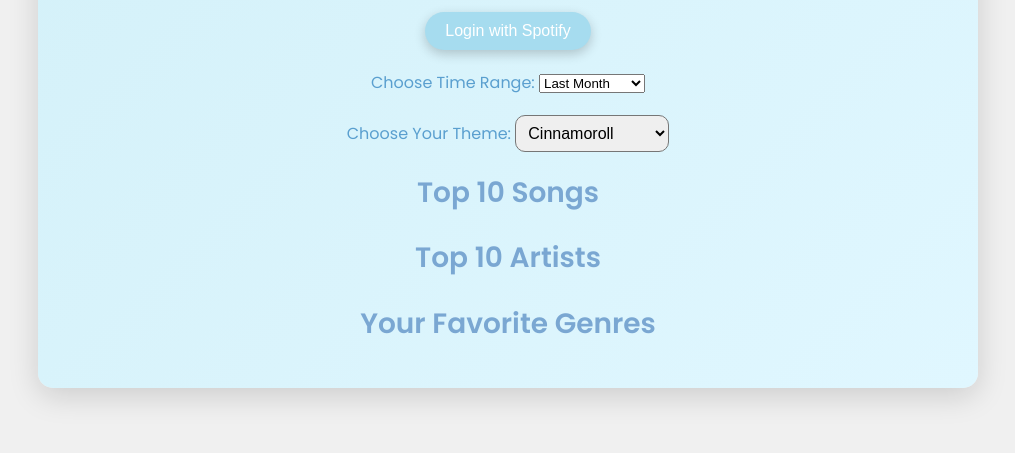
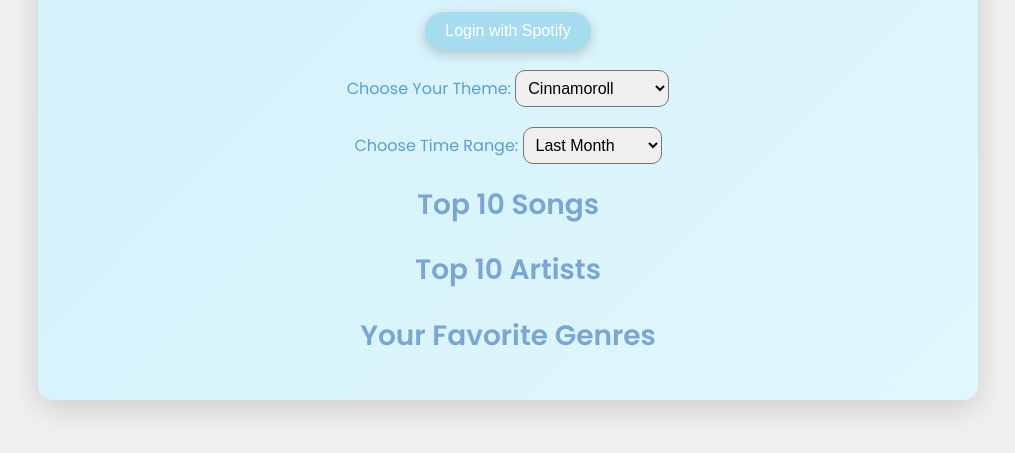
Before and after one commit to fuyodoru/spotify-sanrio-wrapped, a plain HTML site: page index.html in a window 1280 px wide. Shown: the part 127-580 px from the top of the page, without its empty margins (132-1147 px from the left). Drawn offline with Linux system fonts and the light colour scheme.

Commit message:
Update index.html

```diff
--- a/index.html
+++ b/index.html
@@ -65,11 +65,11 @@
       transition: background-color 0.3s;
     }
 
-    .theme-selector {
+    .theme-selector, .time-range-selector {
       margin: 20px;
     }
 
-    .theme-selector select {
+    .theme-selector select, .time-range-selector select {
       padding: 8px;
       border-radius: 10px;
       font-size: 16px;
@@ -161,15 +161,6 @@
       <button id="login-btn">Login with Spotify</button>
       <button id="get-data-btn" style="display: none;">Show My Wrapped</button>
     </div>
-  <div class="time-range-selector">
-  <label for="time-range">Choose Time Range: </label>
-  <select id="time-range">
-    <option value="short_term">Last Month</option>
-    <option value="medium_term">Last 6 Months</option>
-    <option value="long_term">Last Year</option>
-  </select>
-</div>
-
 
     <div class="theme-selector">
       <label for="theme">Choose Your Theme: </label>
@@ -180,6 +171,16 @@
         <option value="keroppi">Keroppi</option>
       </select>
     </div>
+
+    <div class="time-range-selector">
+      <label for="time-range">Choose Time Range: </label>
+      <select id="time-range">
+        <option value="short_term">Last Month</option>
+        <option value="medium_term">Last 6 Months</option>
+        <option value="long_term">Last Year</option>
+      </select>
+    </div>
+
 
     <h2>Top 10 Songs</h2>
     <ul id="top-tracks"></ul>
```
